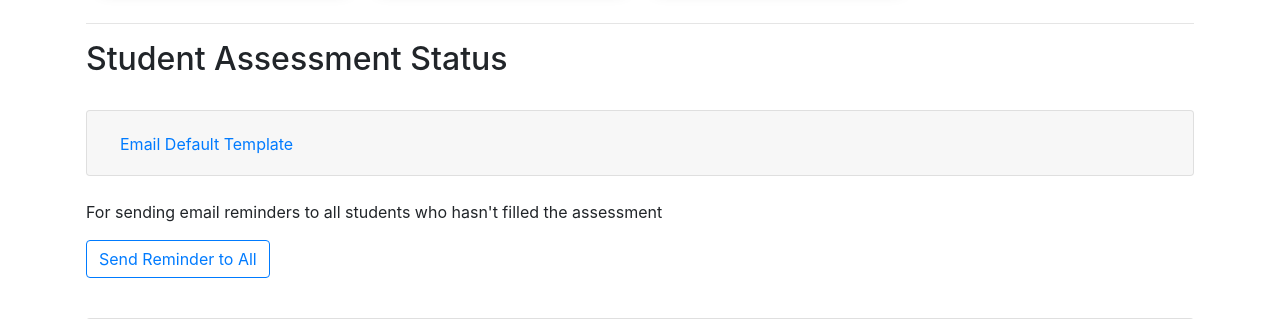
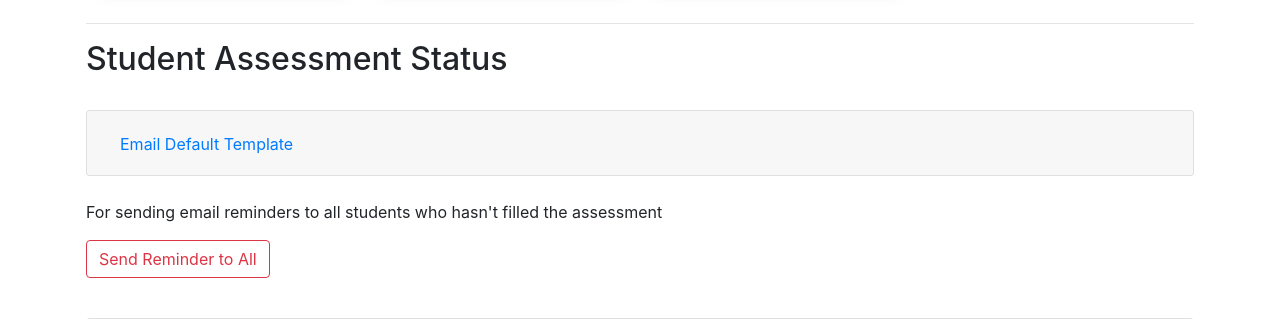
Before and after one commit to Singh-Ish/selfassessment, a Flask app: template sapp/templates/dash/admindash.html in a window 1280 px wide. Shown: the part 657-976 px from the top of the page. Run offline with Flask 2, Linux system fonts and the light colour scheme; the template is opened without the code that fills it, so the values that code supplies are empty; some libraries are stand-ins or nearby versions; some web fonts are replaced.

Commit message:
changng the send all reminder outline to red

```diff
--- a/sapp/templates/dash/admindash.html
+++ b/sapp/templates/dash/admindash.html
@@ -105,7 +105,7 @@
 
     <p>For sending email reminders to all students who hasn't filled the assessment
       <form action="{{ url_for ('emailall') }}">
-        <button class="btn btn-outline-primary" type="submit"> Send Reminder to All </button>
+        <button class="btn btn-outline-danger" type="submit"> Send Reminder to All </button>
       </form>
     </p>
     <br>
```
